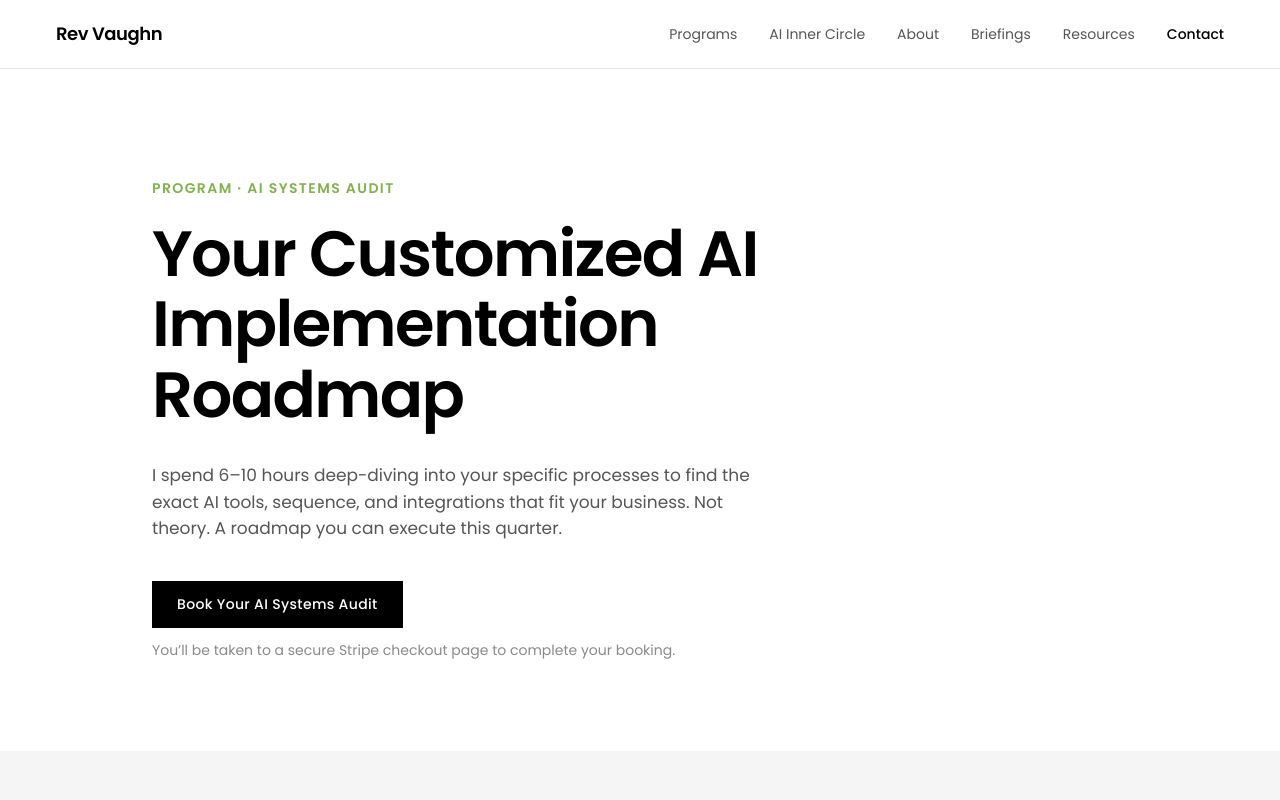
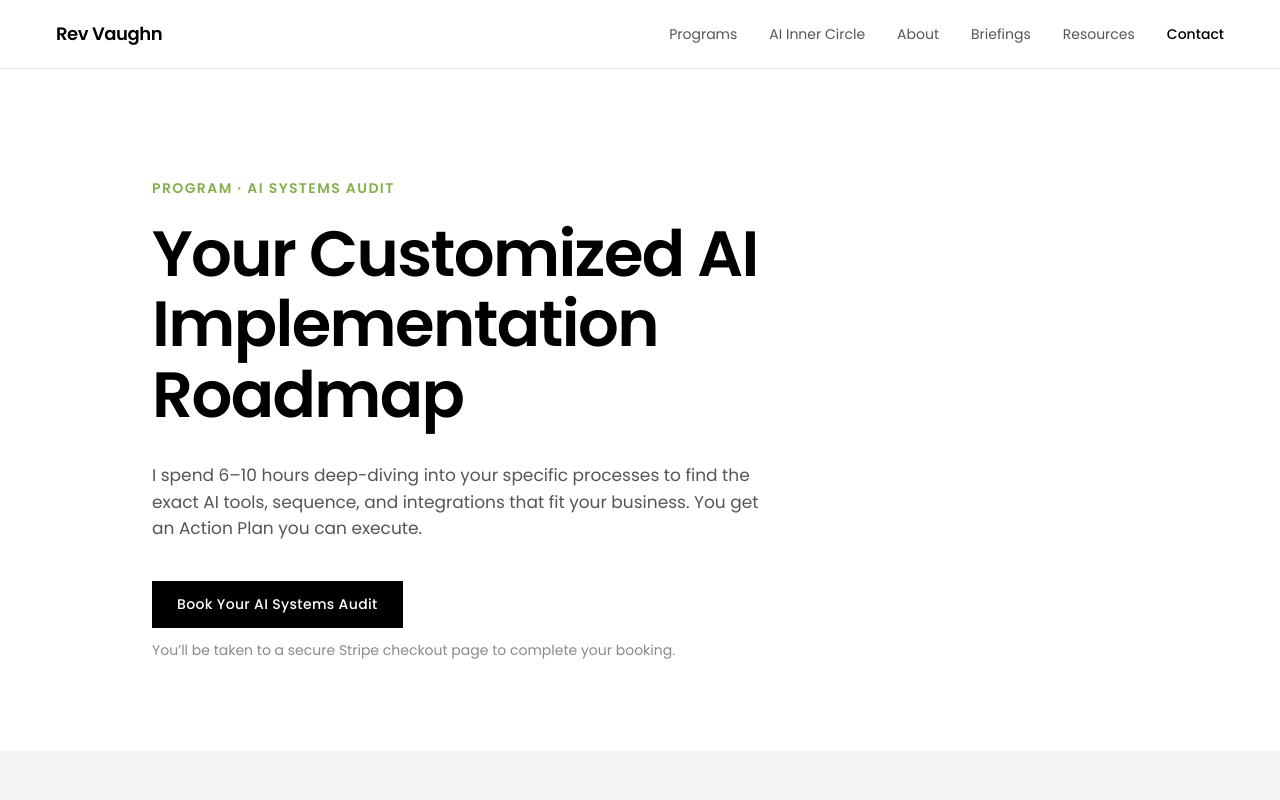
Before and after one commit to ndxtraders/revvaughn-com, a Next.js app: page /ai-audit in a window 1280 px wide. Shown: the top 800 px of the page. Built offline with nearby package versions, Linux system fonts and the light colour scheme.

Commit message:
Update page.js

```diff
--- a/app/ai-audit/page.js
+++ b/app/ai-audit/page.js
@@ -31,8 +31,8 @@ export default function AIAuditPage() {
             </h1>
             <p className="text-lead text-ink-muted mb-10">
               I spend 6&ndash;10 hours deep-diving into your specific processes to find the
-              exact AI tools, sequence, and integrations that fit your business. Not theory.
-              A roadmap you can execute this quarter.
+              exact AI tools, sequence, and integrations that fit your business. You get
+              an Action Plan you can execute.
             </p>
             <Button href="https://buy.stripe.com/6oU7sLfh1eptdyPbSWcAo00" external variant="primary">
               Book Your AI Systems Audit
```
